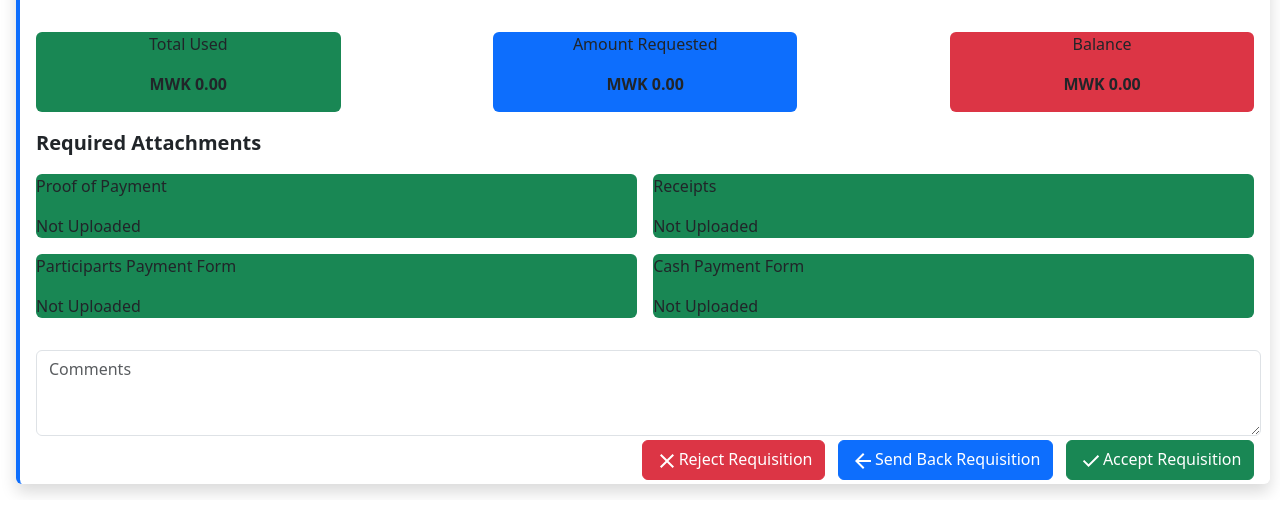
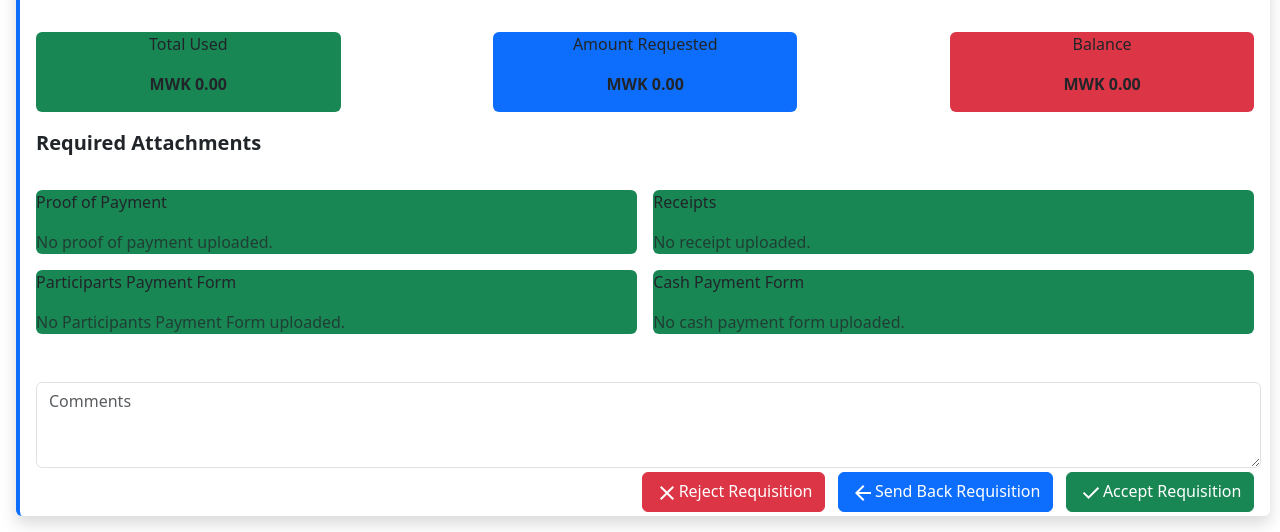
Before and after one commit to FrezerMakina/CashTrackingSystem, a Django app: template templates/CashTracker/review/retirement_review.html in a window 1280 px wide. Shown: the part 368-900 px from the top of the page. Before the commit the page ends 863 px from the top, so only its background shows below. Run offline with Django 5.2, Linux system fonts and the light colour scheme; the template is opened without the code that fills it, so the values that code supplies are empty; some libraries are stand-ins or nearby versions.

Commit message:
Reviewing retirements together with attachments now possible

```diff
--- a/templates/CashTracker/review/retirement_review.html
+++ b/templates/CashTracker/review/retirement_review.html
@@ -107,27 +107,51 @@
             <div class="m-3 fw-bold fs-5">Required Attachments</div>
 
             <div class="d-flex justify-content-between m-3">
-                <div class="w-50 me-3">
+                <div class="w-50 me-3 my-3">
                     <div class="bg-success w-100 rounded">
                         <p>Proof of Payment</p>
-                        <p>Not Uploaded</p>
+                        {% if form.instance.proofofpay %}
+                            <a href="{{ form.instance.proofofpay.url }}" target="_blank" class="btn btn-outline-primary">
+                                View Proof of Payment
+                            </a>
+                        {% else %}
+                            <p class="text-muted">No proof of payment uploaded.</p>
+                        {% endif %}
                     </div>
 
-                    <div class="bg-success w-100 rounded">
+                    <div class="bg-success w-100 rounded my-3">
                         <p>Participarts Payment Form</p>
-                        <p>Not Uploaded</p>
+                        {% if form.instance.participantspay %}
+                            <a href="{{ form.instance.participantspay.url }}" target="_blank" class="btn btn-outline-primary">
+                                View Partcipants Payment Form
+                            </a>
+                        {% else %}
+                            <p class="text-muted">No Participants Payment Form uploaded.</p>
+                        {% endif %}
                     </div>
                 </div>
 
                 <div class="w-50">
-                    <div class="bg-success w-100 rounded">
+                    <div class="bg-success w-100 rounded my-3">
                         <p>Receipts</p>
-                        <p>Not Uploaded</p>
+                        {% if form.instance.receipt %}
+                            <a href="{{ form.instance.receipt.url }}" target="_blank" class="btn btn-outline-primary">
+                                View Receipt
+                            </a>
+                        {% else %}
+                            <p class="text-muted">No receipt uploaded.</p>
+                        {% endif %}
                     </div>
 
-                    <div class="bg-success w-100 rounded">
+                    <div class="bg-success w-100 rounded my-3">
                         <p>Cash Payment Form</p>
-                        <p>Not Uploaded</p>
+                        {% if form.instance.cashpay %}
+                            <a href="{{ form.instance.cashpay.url }}" target="_blank" class="btn btn-outline-primary">
+                                View Cash Payment Form
+                            </a>
+                        {% else %}
+                            <p class="text-muted">No cash payment form uploaded.</p>
+                        {% endif %}
                     </div>
                 </div>
             </div>
```
Also changed, not shown: media/CashTracker/retirements/DJANGO-SETUP_9ycaQ6w.txt (added, +43 -0 lines), media/CashTracker/retirements/Frezer_George_Makina_NationalID.jpg (added), 1 other file.
